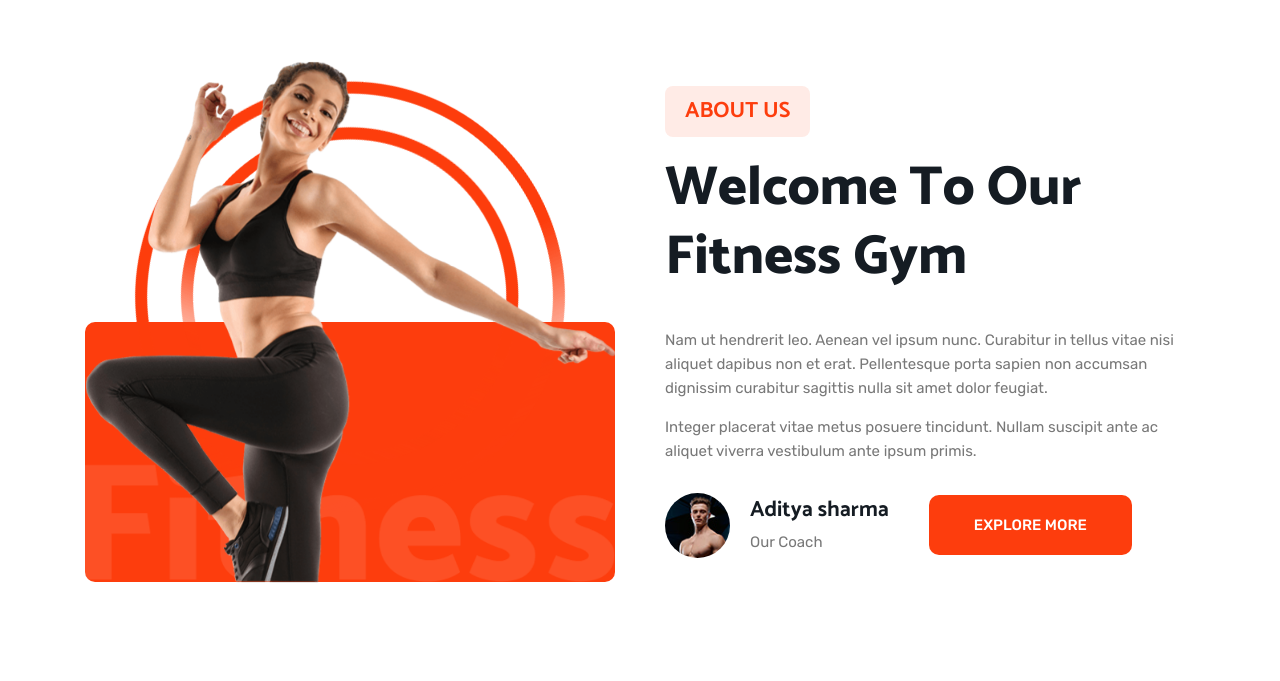
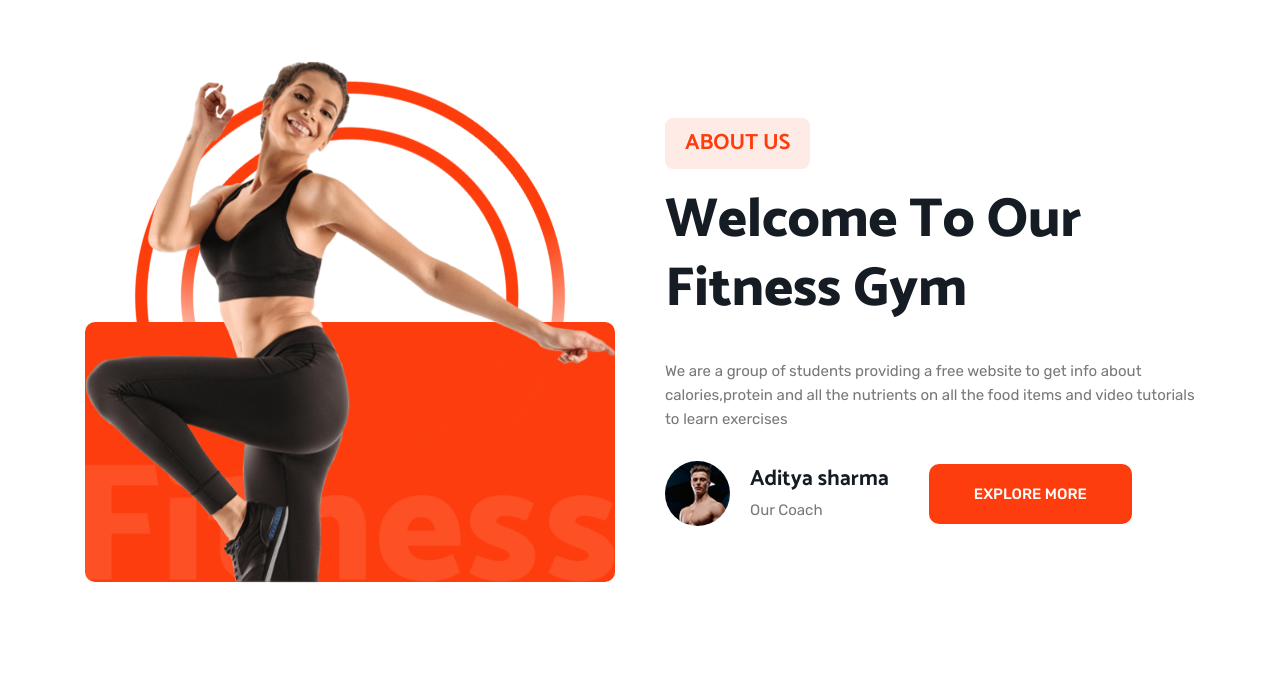
Before and after one commit to AgamSingh22/wellnessWizard, a Django app: page / in a window 1280 px wide. Shown: the part 877-1558 px from the top of the page. Run offline with Django 4.2, Linux system fonts and the light colour scheme; some libraries are stand-ins or nearby versions.

Commit message:
minor homepage changes

```diff
--- a/counter/templates/index2.html
+++ b/counter/templates/index2.html
@@ -163,15 +163,14 @@
             <h2 class="h2 section-title">Welcome To Our Fitness Gym</h2>
 
             <p class="section-text">
-              Nam ut hendrerit leo. Aenean vel ipsum nunc. Curabitur in tellus vitae nisi aliquet dapibus non et erat.
-              Pellentesque
-              porta sapien non accumsan dignissim curabitur sagittis nulla sit amet dolor feugiat.
+              We are a group of students providing a free website to get info about calories,protein and all the nutrients on all the food items and video
+              tutorials to learn exercises
             </p>
 
-            <p class="section-text">
+            <!-- <p class="section-text">
               Integer placerat vitae metus posuere tincidunt. Nullam suscipit ante ac aliquet viverra vestibulum ante
               ipsum primis.
-            </p>
+            </p> -->
 
             <div class="wrapper">
 
@@ -267,7 +266,7 @@
                   </div>
 
                   <p class="card-text">
-                    Suspendisse nisi libero, cursus ac magna sit amet, fermentum imperdiet nisi.
+                    Learn to streangth train by learning through this course!!!
                   </p>
 
                   <div class="card-progress">
@@ -309,7 +308,7 @@
                   </div>
 
                   <p class="card-text">
-                    Suspendisse nisi libero, cursus ac magna sit amet, fermentum imperdiet nisi.
+                    Learn to train by learning cardio through this course!!!
                   </p>
 
                   <div class="card-progress">
@@ -351,7 +350,7 @@
                   </div>
 
                   <p class="card-text">
-                    Suspendisse nisi libero, cursus ac magna sit amet, fermentum imperdiet nisi.
+                    Learn different yoga asanas by learning through this course!!!
                   </p>
 
                   <div class="card-progress">
@@ -373,13 +372,13 @@
               </div>
             </li>
 
-            <li class="scrollbar-item">
+            <!-- <li class="scrollbar-item">
               <div class="class-card">
 
 
 
               </div>
-            </li>
+            </li> -->
 
           </ul>
 
```
